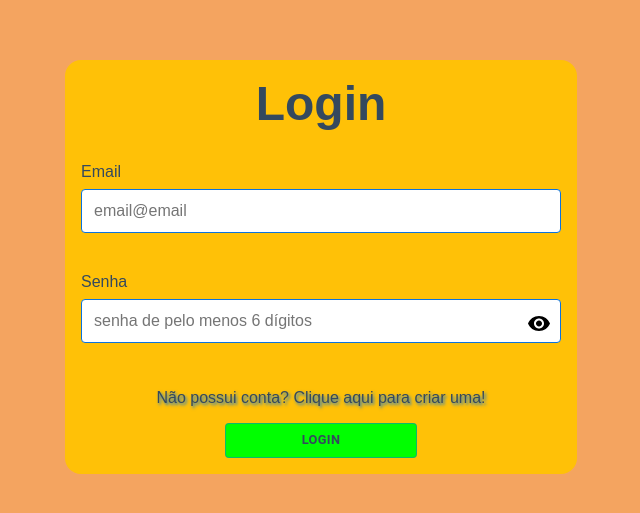
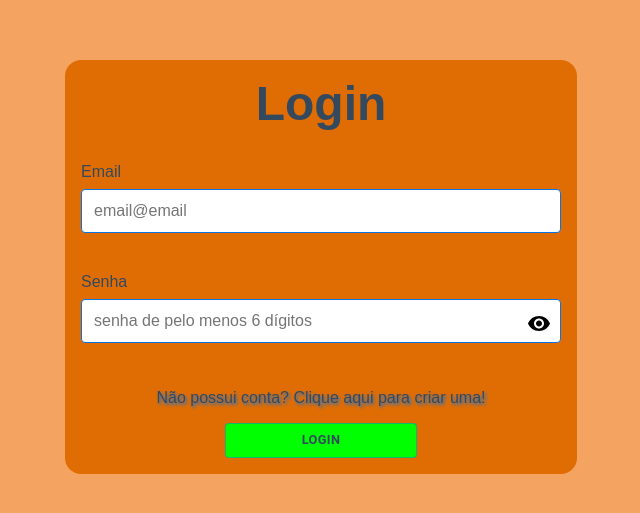
Before and after one commit to FuturoDEV-Fitness/M3P-FrontEnd-squad5, a React (Vite) app: page /login in a window 1280 px wide. Shown: the part 133-646 px from the top of the page, without its empty margins (319-959 px from the left). Built offline with nearby package versions, Linux system fonts and the light colour scheme.

Commit message:
feat: :art: alterando cor do background do form

```diff
--- a/src/components/Forms/index.module.css
+++ b/src/components/Forms/index.module.css
@@ -7,7 +7,7 @@
   padding: 1rem;
   justify-content: center;
   align-items: center;
-  background: var(--primary);
+  background: var(--secondary);
 }
 
 @media (max-width: 1024px) {
@@ -25,7 +25,7 @@
   justify-content: center;
   align-items: center;
   border-radius: 1rem;
-  background: var(--primary);
+  background: var(--secondary);
 }
 
 @media (max-width: 1024px) {
```
